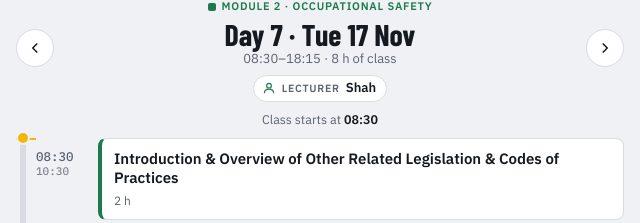
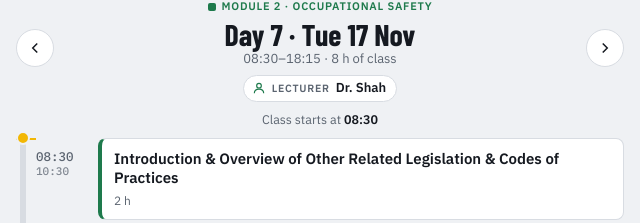
Before and after one commit to thinkblu/SHO, a plain HTML site: page index.html in a window 1280 px wide. Shown: the part 204-427 px from the top of the page, 320-960 px from the left. Drawn offline with nearby package versions, Linux system fonts and the light colour scheme.

Commit message:
Change lecturer name Shah to Dr. Shah (Days 7-10, 21)
Co-Authored-By: Claude Opus 5.5 <noreply@anthropic.com>
Claude-Session: https://claude.ai/code/session_01VagcpMh1fQNJYWo3svTByt

```diff
--- a/index.html
+++ b/index.html
@@ -322,11 +322,11 @@ footer ul { padding-left: 18px; margin: 8px 0 0; }
   var INFO = [
     [[2026,10,2],"Hj Saifullah"], [[2026,10,3],"Hj Adnan"], [[2026,10,4],"Hj Saifullah"],
     [[2026,10,5],"Hj Saifullah"], [[2026,10,6],"Hj Saifullah"], [[2026,10,16],"External Parties"],
-    [[2026,10,17],"Shah"], [[2026,10,18],"Shah"], [[2026,10,19],"Shah"], [[2026,10,20],"Shah"],
+    [[2026,10,17],"Dr. Shah"], [[2026,10,18],"Dr. Shah"], [[2026,10,19],"Dr. Shah"], [[2026,10,20],"Dr. Shah"],
     [[2026,10,23],"Hairuddin"], [[2026,10,24],"Hairuddin"], [[2026,10,25],"Hairuddin"],
     [[2026,10,26],"Hairuddin"], [[2026,10,27],"Hairuddin"], [[2026,10,30],"Hernaini"],
     [[2026,11,1],"Zuriana"], [[2026,11,2],"Zuriana"], [[2026,11,3],"Hj Saifullah"],
-    [[2026,11,4],"Hj Saifullah"], [[2026,11,7],"Shah"], [[2026,11,8],"Site Visit","activity"]
+    [[2026,11,4],"Hj Saifullah"], [[2026,11,7],"Dr. Shah"], [[2026,11,8],"Site Visit","activity"]
   ];
   var dates = INFO.map(function (r) { return new Date(r[0][0], r[0][1], r[0][2]); });
   var LECT = INFO.map(function (r) { return { name: r[1], kind: r[2] || "lecturer", remark: r[3] || "" }; });
```
